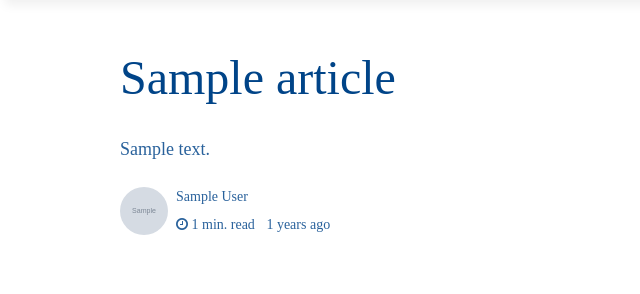
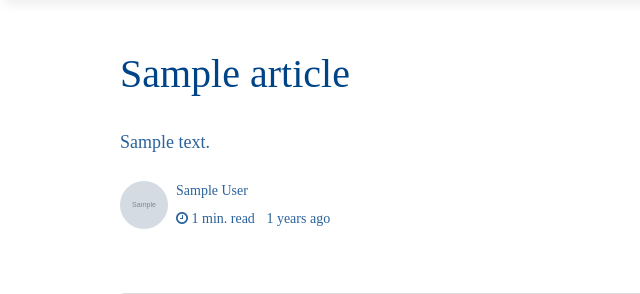
Before and after one commit to ahmed-alllam/CS-Elite, a Django app: a page that uses articles/templates/sections/head.html in a window 1280 px wide. Shown: the part 130-424 px from the top of the page, without its empty margins (0-640 px from the left). Run offline with Django 3.2, Linux system fonts and the light colour scheme; tables that the repository leaves empty hold one stand-in row (values such as "Sample post"); grey boxes marked "Sample" are stand-in pictures; style sheets or scripts are compiled from the project's sources; some libraries are stand-ins or nearby versions; some web fonts are replaced.

Commit message:
Added line spacing to articles description

```diff
--- a/articles/static/styles/article_detail.scss
+++ b/articles/static/styles/article_detail.scss
@@ -12,13 +12,16 @@
 	max-width: 1040px;
 	width: 100%;
 	h1 {
-		font-size: 48px;
+		font-size: 40px;
 		color: #004488;
 	}
 	.description {
 		margin-top: 32px;
 		color: #004488D7;
 		font-size: 18px;
+
+		line-height: 1.6em;
+
 	}
 	.extra-info {
 		margin-top: 24px;
```
